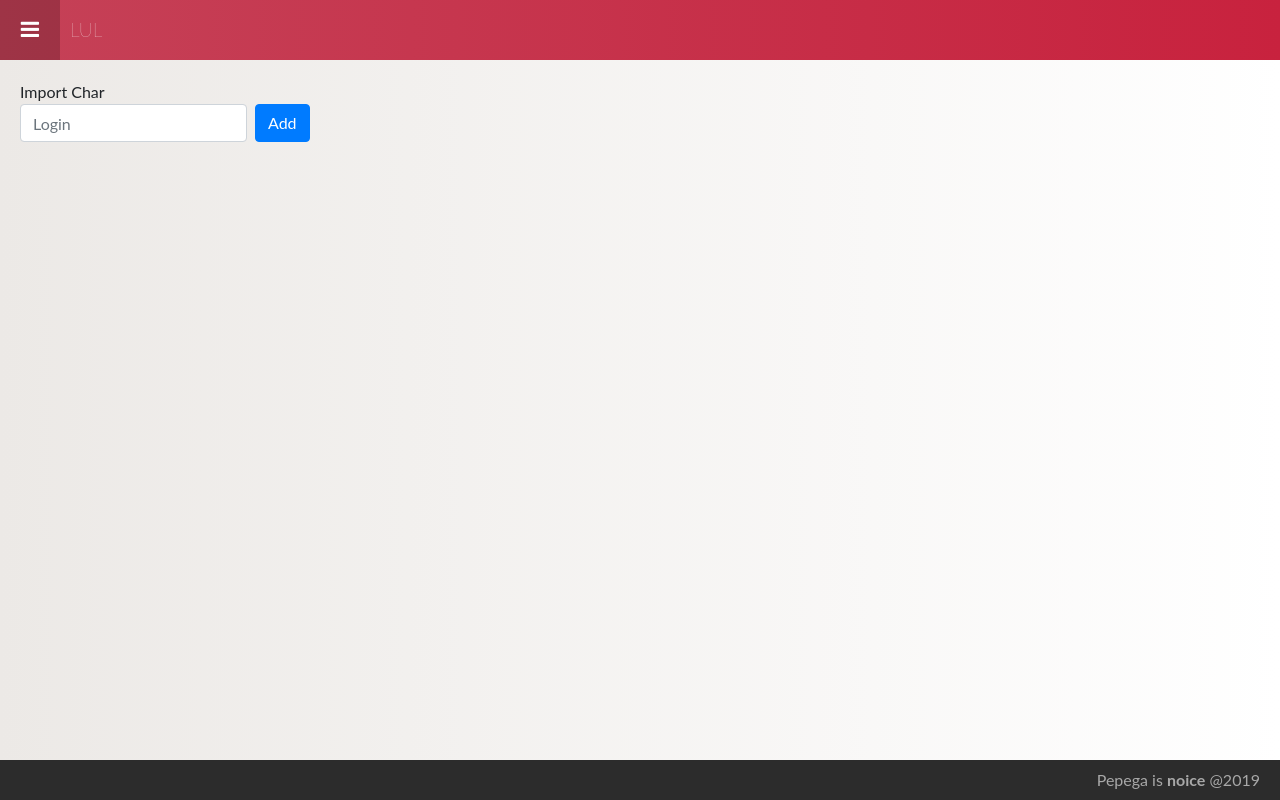
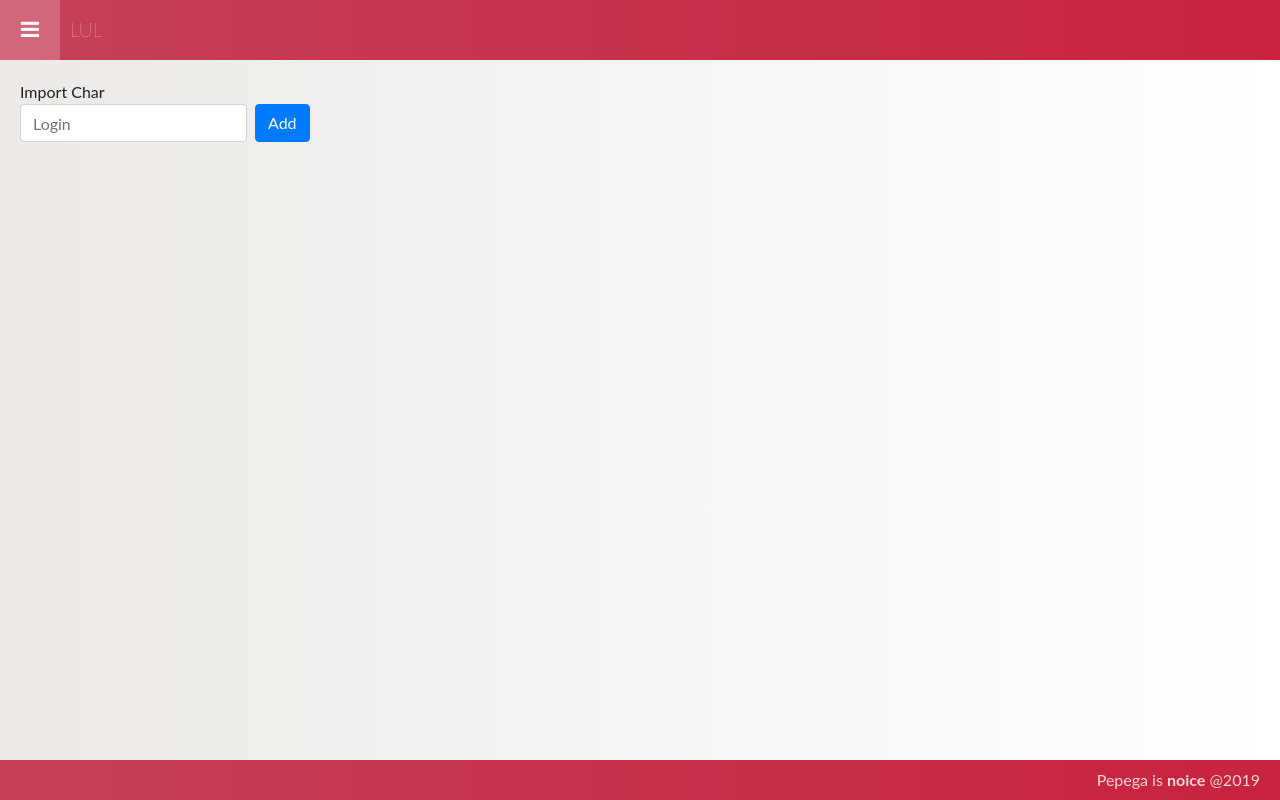
Before and after one commit to led479/RunescapeAPI, a Vue app in the folder client/: page /importChar in a window 1280 px wide. Built offline with nearby package versions, Linux system fonts and the light colour scheme.

Commit message:
Mudanças Estilo

```diff
--- a/client/src/App.vue
+++ b/client/src/App.vue
@@ -36,7 +36,7 @@ body {
   height: 100vh;
   display: grid;
   grid-template-rows: 60px 1fr 40px;
-  grid-template-columns: 300px 1fr;
+  grid-template-columns: 175px 1fr;
   grid-template-areas:
     "header header "
     "menu content"
--- a/client/src/components/char/CharDetails.vue
+++ b/client/src/components/char/CharDetails.vue
@@ -1,6 +1,5 @@
 <template>
-
-  <div class="charStats">
+  <div class="char_stats">
     <h2 id="name">{{ char.login }}</h2>
     <div class="char_skills">
       <span v-for="(skillStats, skillName) in char.stats" :key="skillName">
@@ -8,6 +7,7 @@
         <br>
       </span>
     </div>
+    <br>
   </div>
 </template>
 
@@ -18,15 +18,20 @@
     char: {
       type: Object
     }
-    },
+  }
 };
 </script>
 
 <style>
 .char_skills {
   column-count: 8;
-    background-color: rgba(0, 0, 0, 0.212);
+  background: linear-gradient(to right, #ce170a42, #ff07074d);
+  color: black;
   padding: 20px;
+  flex-wrap: wrap;
+  justify-content: space-between;
+  font-size: 1.0em;
+  font-weight: lighter;
 }
 
 #name {
@@ -36,5 +41,4 @@
   justify-content: center;
   align-items: center;
 }
-
 </style>
--- a/client/src/components/template/Footer.vue
+++ b/client/src/components/template/Footer.vue
@@ -13,8 +13,8 @@ export default {
 <style>
     .footer {
         grid-area: footer;
-        background-color: rgb(44, 44, 44);
-        color: rgb(168, 168, 168);
+        background: linear-gradient(to right, #c54157, #c8223e);
+        color: rgba(255, 255, 255, 0.815);
 
         display: flex;
         justify-content: flex-end;
--- a/client/src/components/template/Header.vue
+++ b/client/src/components/template/Header.vue
@@ -77,7 +77,7 @@ header.header > a.toggle {
 }
 
 header.header > a.toggle:hover {
-    background-color: rgba(0,0,0,0.2);
+    background-color: rgba(255, 255, 255, 0.2);
     color: #fff;
 }
 </style>
--- a/client/src/components/template/Menu.vue
+++ b/client/src/components/template/Menu.vue
@@ -1,6 +1,7 @@
 <template>
   <div class="menu">
     <aside class="menur" v-show="isMenuVisible">
+      <router-link class="menu_link" :to="{ name: 'Home' }">Home</router-link>
       <router-link class="menu_link" :to="{ name: 'Admin' }">Admin Chars</router-link>
       <router-link class="menu_link" :to="{ name: 'ImportChar' }">Import Char</router-link>
     </aside>
```
Lines whose indentation alone changed are shown as unchanged.
